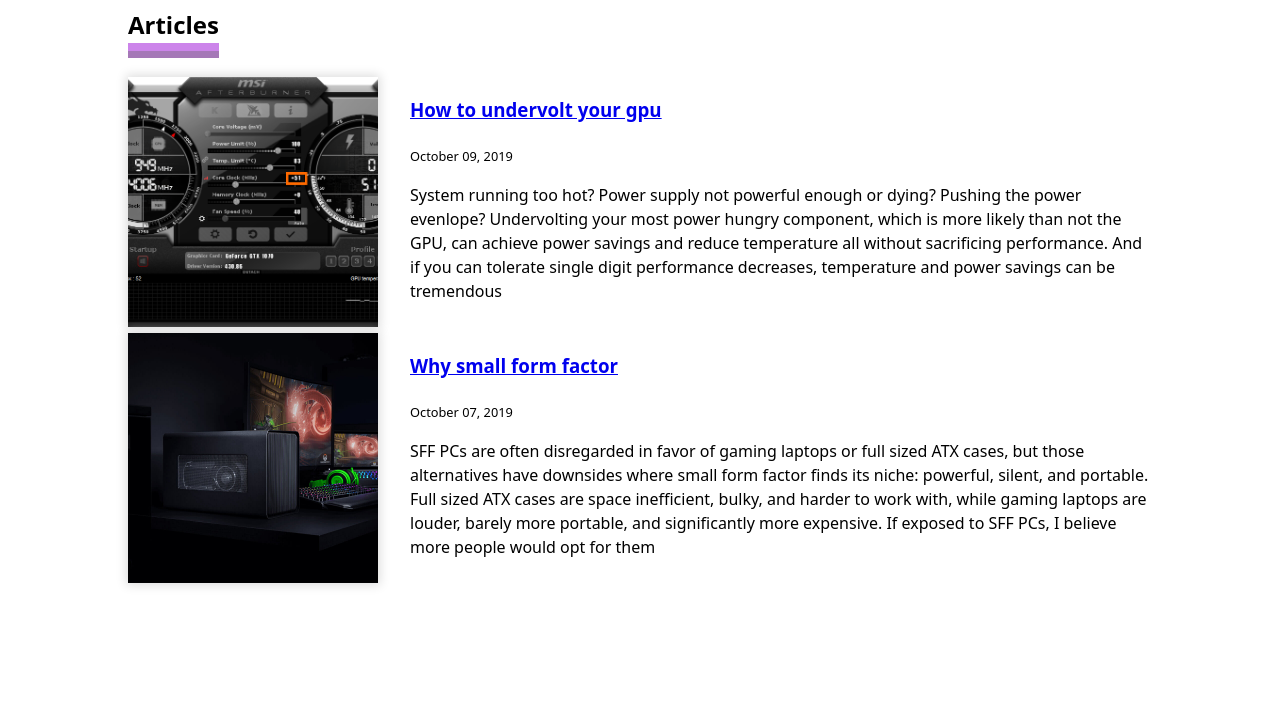
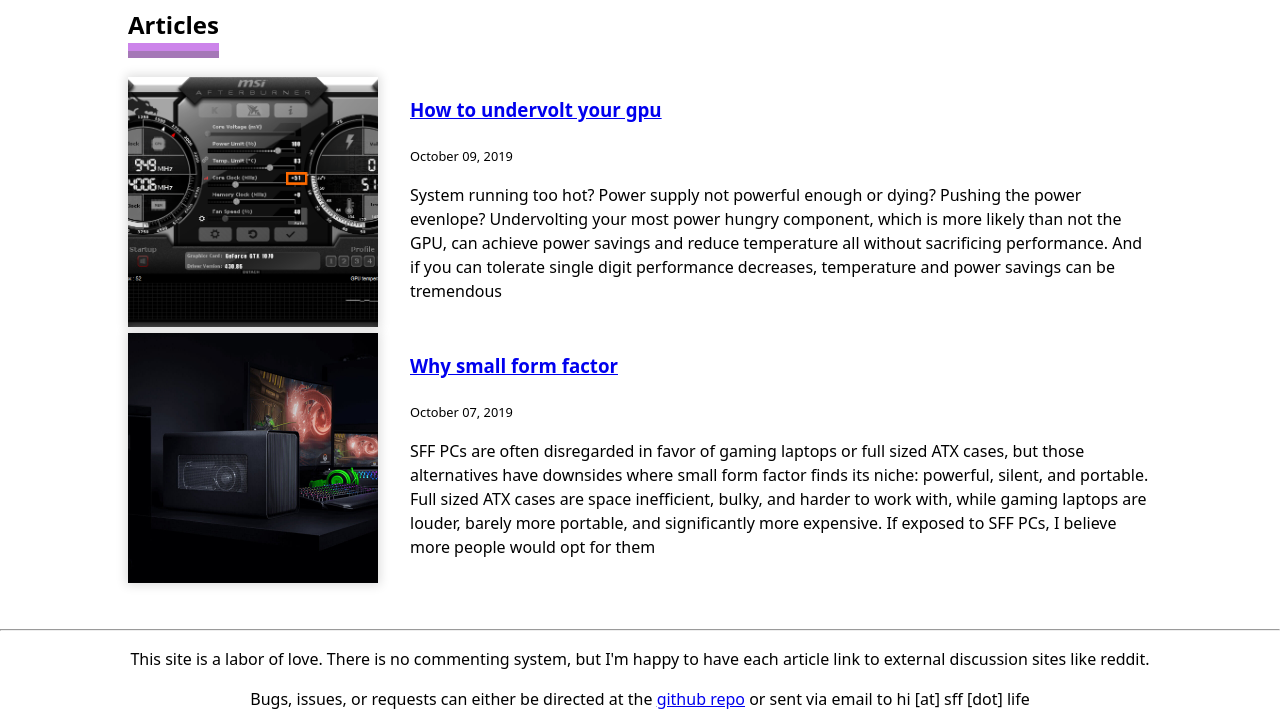
Before and after one commit to nickbabcock/sff.life, a Gatsby site: page / in a window 1280 px wide. Shown: the part 95-822 px from the top of the page. Before the commit the page ends 800 px from the top, so only its background shows below. Built offline with nearby package versions, Linux system fonts and the light colour scheme; Gatsby itself is replaced by a stand-in of ours.

Commit message:
Add footer

```diff
--- a/src/components/layout.js
+++ b/src/components/layout.js
@@ -15,7 +15,9 @@ class Layout extends React.Component {
         </header>
         <main className="content">{children}</main>
         <footer className="footer">
-          <p></p>
+          <hr/>
+          <p>This site is a labor of love. There is no commenting system, but I'm happy to have each article link to external discussion sites like reddit.</p>
+          <p>Bugs, issues, or requests can either be directed at the <a href="https://github.com/nickbabcock/sff.life">github repo</a> or sent via email to hi [at] sff [dot] life</p>
         </footer>
       </div>
     );
--- a/src/styles/global.css
+++ b/src/styles/global.css
@@ -71,6 +71,7 @@ a.transparent {
 }
 
 footer {
+    margin-top: 2em;
     grid-area: footer;
     text-align: center;
 }
```
